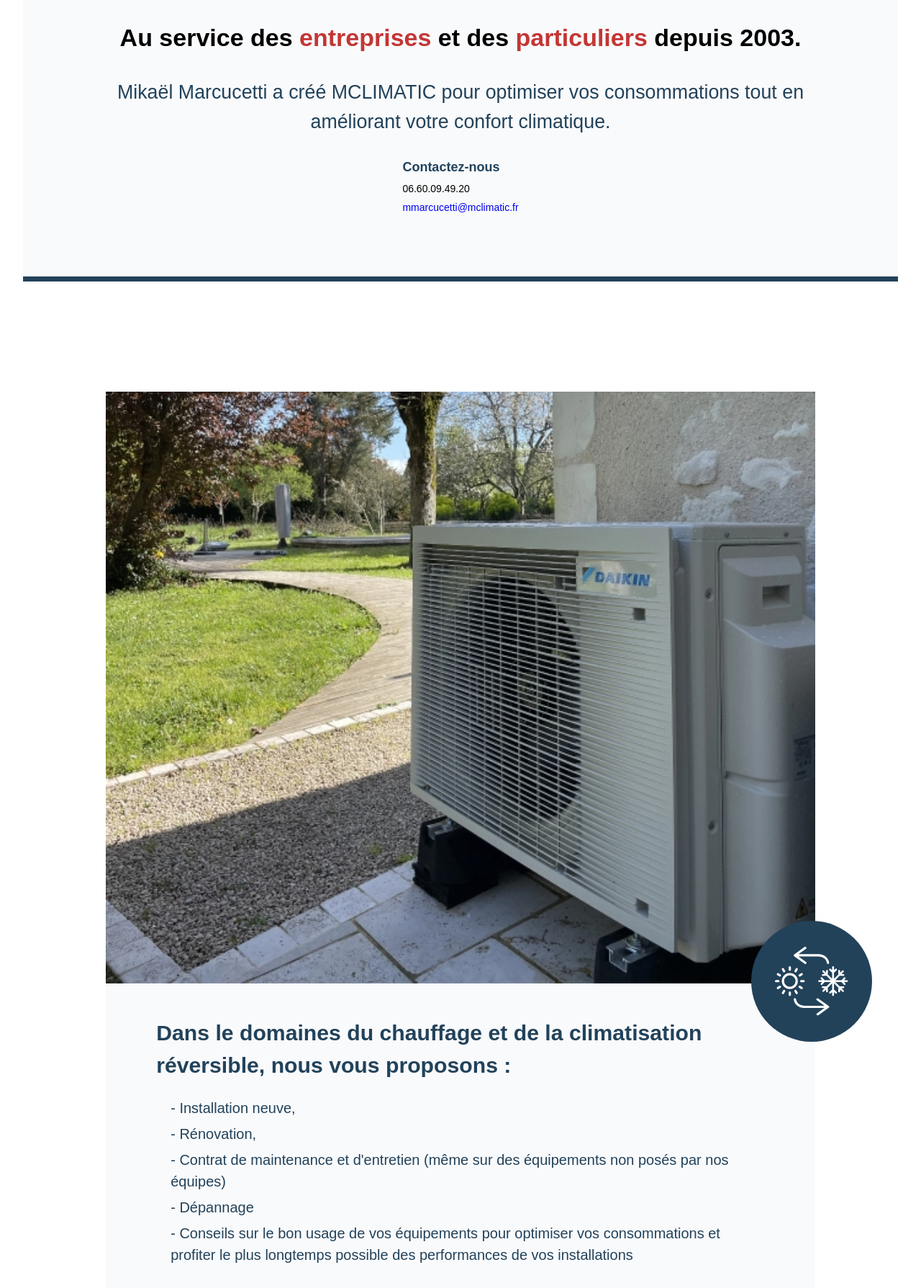
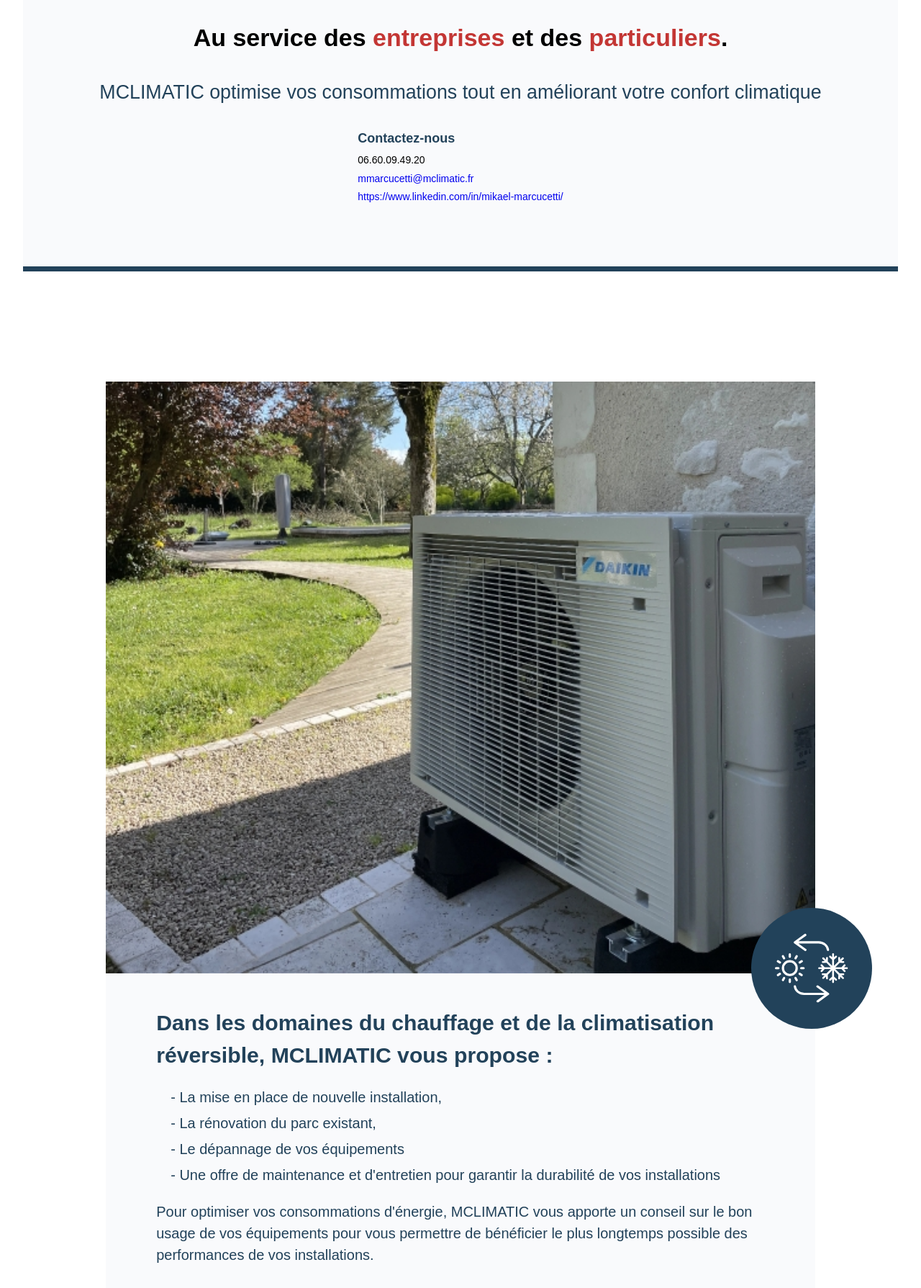
Before and after one commit to Btg-Commnucation/mclimatic-landing, a website built with Vite: page index.html in a window 1280 px wide. Shown: the part 951-2740 px from the top of the page at 72% size. Built offline with nearby package versions, Linux system fonts and the light colour scheme; a web font is replaced by a local one.

Commit message:
changement text

```diff
--- a/index.html
+++ b/index.html
@@ -18,12 +18,13 @@
         </div>
         <div class="right">
           <img src="/logo-mclimatic.svg" alt="Logo de MCLIMATIC">
-          <h1>Au service des <span>entreprises</span> et des <span>particuliers</span> depuis 2003.</h1>
-          <p>Mikaël Marcucetti a créé MCLIMATIC pour optimiser vos consommations tout en améliorant votre confort climatique.</p>
+          <h1>Au service des <span>entreprises</span> et des <span>particuliers</span>.</h1>
+          <p>MCLIMATIC optimise vos consommations tout en améliorant votre confort climatique</p>
           <ul class="contact-header">
             <li><h4>Contactez-nous</h4></li>
             <li><a href="tel:+33660094920">06.60.09.49.20</a></li>
             <li><a href="mailto:mmarcucetti@mclimatic.fr">mmarcucetti@mclimatic.fr</a></li>
+            <li><a href="https://www.linkedin.com/in/mikael-marcucetti/">https://www.linkedin.com/in/mikael-marcucetti/</a></li>
           </ul>
         </div>
       </div>
@@ -33,21 +34,22 @@
         <div class="dual-content">
           <img src="/climatisation.jpg" alt="Image de l'évacuation d'une climatisation" class="left-img">
           <div class="right-dual">
-            <h2>Dans le domaines du chauffage et de la climatisation réversible, nous vous proposons : </h2>
+            <h2>Dans les domaines du chauffage et de la climatisation réversible, MCLIMATIC vous propose : </h2>
             <ul class="list-dual">
-              <li>- Installation neuve,</li>
-              <li>- Rénovation,</li>
-              <li>- Contrat de maintenance et d'entretien (même sur des équipements non posés par nos équipes)</li>
-              <li>- Dépannage</li>
-              <li>- Conseils sur le bon usage de vos équipements pour optimiser vos consommations et profiter le plus longtemps possible des performances de vos installations</li>
+              <li>- La mise en place de nouvelle installation,</li>
+              <li>- La rénovation du parc existant,</li>
+              <li>- Le dépannage de vos équipements</li>
+              <li>- Une offre de maintenance et d'entretien pour garantir la durabilité de vos installations</li>
             </ul>
+            <p>Pour optimiser vos consommations d'énergie, MCLIMATIC vous apporte un conseil sur le bon usage de vos équipements pour vous permettre de bénéficier le plus longtemps possible des performances de vos installations.
+            </p>
             <img src="/reversible.svg" alt="Illustration chaud froid" class="illustration" />
           </div>
         </div>
         <div class="dual-content">
           <img src="/climatisation-allumer.jpg" alt="Image d'une climatisation allumée" class="left-img">
           <div class="right-dual">
-            <h2>Sur les équipements suivants :</h2>
+            <h2>MCLIMACTIC a sélectionné pour vous les meilleures solutions du marché, adaptées à votre environnement et à vos objectifs de performance énergétique :</h2>
             <ul class="list-dual">
               <li>- Pompe à chaleur (air/eau) sur plancher chauffant ou radiateurs</li>
               <li>- Climatisation réversible air/air (économies l'hiver et confort l'été) de type murale, gainable, console, sur groupe mono/multisplit et VRV</li>
@@ -65,10 +67,10 @@
       <div class="container-narrow">
         <h2>Nous proposons nos services aux : </h2>
         <ul>
-          <li>- particuliers,</li>
-          <li>- PME dans le commerce, les services et l'industrie</li>
-          <li>- espaces tertiaires</li>
-          <li>- collectivés</li>
+          <li>- TPE/PME & industrie,</li>
+          <li>- Collectivités locales,</li>
+          <li>- Commerces et bureaux,</li>
+          <li>- Particuliers</li>
         </ul>
       </div>
     </section>
@@ -76,10 +78,10 @@
       <div class="container-small">
         <div class="top">
           <img src="/pin.svg" alt="Illustration d'un géopoint">
-          <h3>Nous sommes basés sur Rochecorbon et Chanceaux-sur-Choisille et intervenons de la métropole de Tours à l'ensemble de l'Indre-et-Loire.</h3>
+          <h3>MCLILMATIC&nbsp;est basé sur Rochecorbon et Chanceaux-sur-Choisille et intervient sur la métropole de Tours à l'ensemble de l'Indre-et-Loire.</h3>
         </div>
         <div class="bottom">
-          <strong>Nous sommes à votre écoute et disponibles pour tout projet (et surtout avant-projet) pour améliorer vos consommations ET votre confort climatique</strong>
+          <strong>Nous sommes à votre écoute et disponibles pour tout projet et avant-projet pour vous permettre d'optimiser vos consommations d'énergie et votre confort climatique, CONTACTEZ-NOUS !</strong>
           <ul class="contacts">
             <li>- <a href="tel:+33660094920">06.60.09.49.20</a></li>
             <li>- <a href="mailto:mmarcucetti@mclimatic.fr">mmarcucetti@mclimatic.fr</a></li>
--- a/src/sass/components/_content.scss
+++ b/src/sass/components/_content.scss
@@ -119,6 +119,11 @@
   }
 }
 
+p {
+  @include var.fontSize(20, 400);
+  color: var.$blue;
+}
+
 .proposons {
   margin-top: 7.9rem;
   h2 {
```
